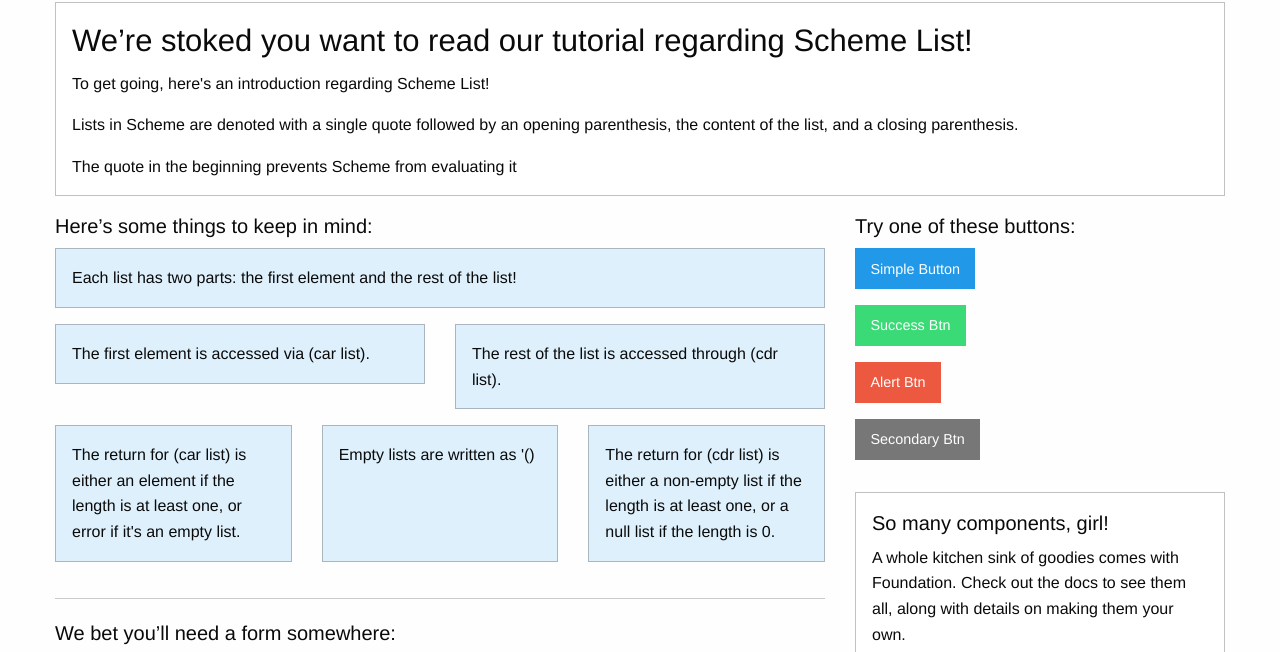
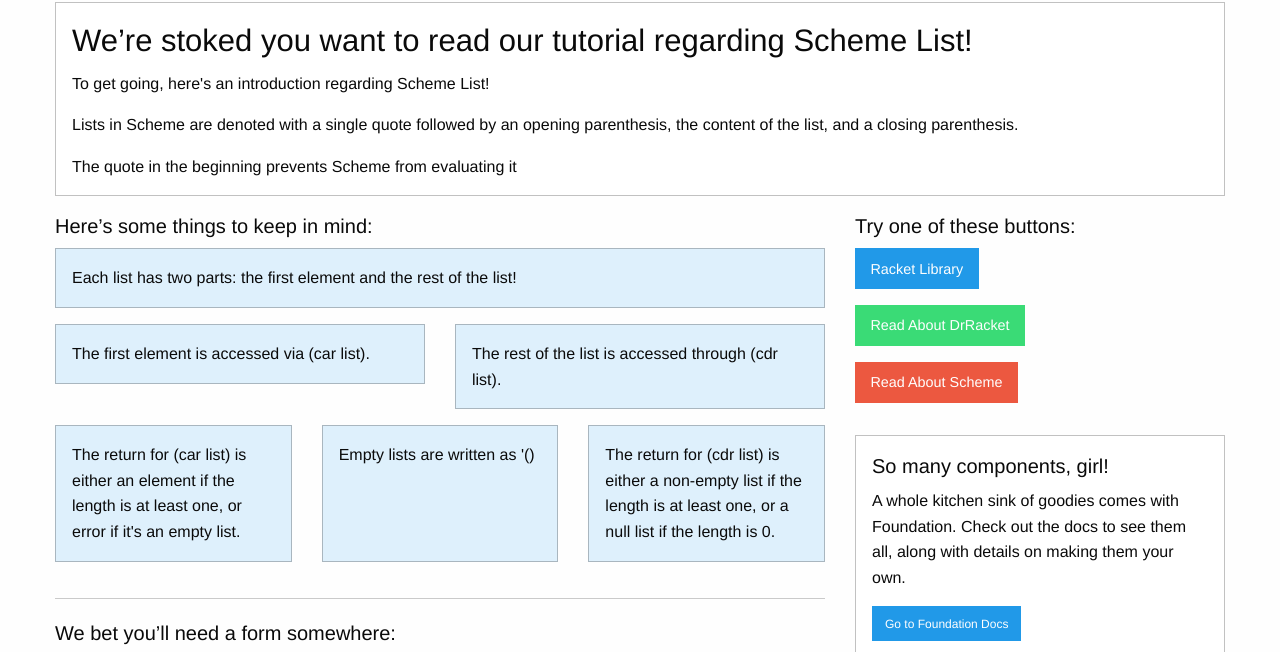
Before and after one commit to calctechie37/TeamChainSaw_ChanP-HaqueF, a plain HTML site: page index.html in a window 1280 px wide. Shown: the part 73-725 px from the top of the page. Drawn offline with Linux system fonts and the light colour scheme.

Commit message:
updated buttons

```diff
--- a/index.html
+++ b/index.html
@@ -131,10 +131,9 @@
 
       <div class="large-4 medium-4 columns">
         <h5>Try one of these buttons:</h5>
-        <p><a href="#" class="button">Simple Button</a><br/>
-          <a href="#" class="success button">Success Btn</a><br/>
-          <a href="#" class="alert button">Alert Btn</a><br/>
-          <a href="#" class="secondary button">Secondary Btn</a></p>
+        <p><a href="https://racket-lang.org/" class="button">Racket Library</a><br/>
+          <a href="https://en.wikipedia.org/wiki/Racket_(programming_language)" class="success button">Read About DrRacket</a><br/>
+          <a href="https://en.wikipedia.org/wiki/Scheme_(programming_language)" class="alert button">Read About Scheme</a><br/></p>
         <div class="callout">
           <h5>So many components, girl!</h5>
           <p>A whole kitchen sink of goodies comes with Foundation. Check out the docs to see them all, along with details on making them your own.</p>
```
